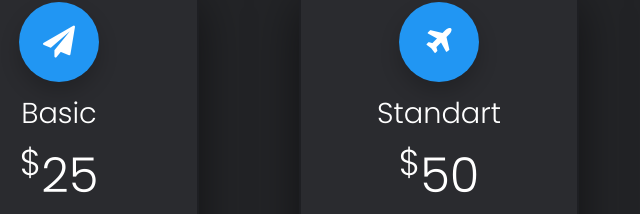
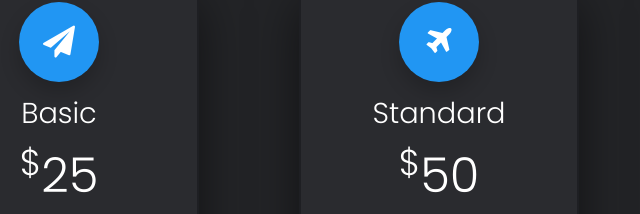
Before and after one commit to eldzejgm/pricing_card, a plain HTML site: page index.html in a window 1280 px wide. Shown: the part 168-382 px from the top of the page, 271-911 px from the left. Drawn offline with Linux system fonts and the light colour scheme.

Commit message:
Update index.html

```diff
--- a/index.html
+++ b/index.html
@@ -34,7 +34,7 @@
           <div class="box">
               <div class="content">
                   <div class="icon"><i class="fa fa-plane" aria-hidden="true"></i></div>
-                  <h3>Standart</h3>
+                  <h3>Standard</h3>
                   <h4><sup>$</sup>50</h4>
                   <ul>
                   <li><i class="fa fa-check" aria-hidden="true"></i>50 gb space</li>
```
